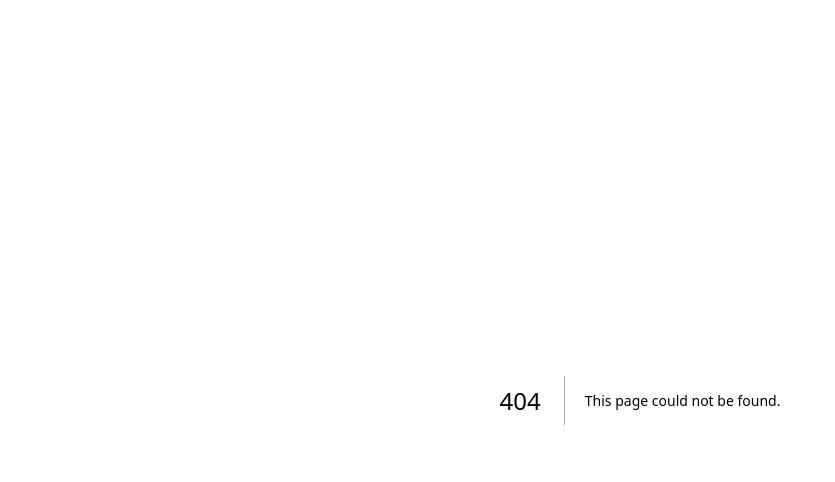
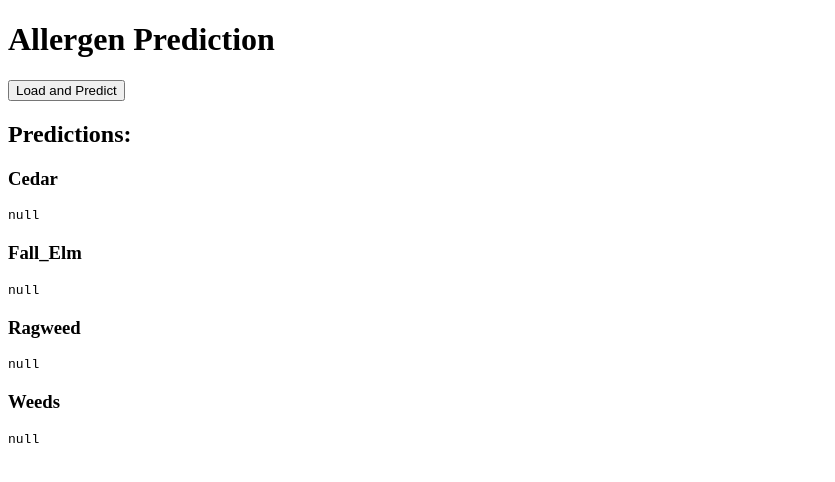
Before and after one commit to zahidhossain01/RemoteWeatherStation, a Next.js app in the folder rws-webapp/: page /prediction in a window 1280 px wide. Before the commit this address had no page. Shown: the top 482 px of the page, without its empty margins (0-835 px from the left). Built offline with nearby package versions, Linux system fonts and the light colour scheme.

Commit message:
Create prediction.js

```diff
--- /dev/null
+++ b/rws-webapp/src/pages/prediction.js
@@ -0,0 +1,86 @@
+import React, { useState } from 'react';
+import { firestore } from '@/firebase';
+import { collection, getDocs, query, orderBy, limit } from 'firebase/firestore';
+
+const Prediction = () => {
+    const [predictions, setPredictions] = useState({ Cedar: null, Fall_Elm: null, Ragweed: null, Weeds: null });
+    const [isLoading, setIsLoading] = useState(false);
+
+    // Function to fetch data from Firebase
+    const fetchDataFromFirebase = async () => {
+        try {
+            const sensorDataRef = collection(firestore, "sensor_data");
+            const queryRef = query(sensorDataRef, orderBy("time", "desc"), limit(1));
+            const snapshot = await getDocs(queryRef);
+            const latestEntry = snapshot.docs.map(doc => {
+                const data = doc.data();
+                return {
+                    direction: data.direction,
+                    speed: data.speed,
+                    humidity: data.humidity,
+                    temp: data.temp,
+                    pressure: data.pressure,
+                    rain: data.rain
+                };
+            })[0]; // Get the first (latest) entry
+            return latestEntry ? latestEntry : null; // Return the entry or null if no data
+        } catch (error) {
+            console.error("Error fetching data from Firebase:", error);
+            return null; // Return null in case of error
+        }
+    };
+
+    // Function to send data to Python server and get predictions
+    const getPredictionsFromPythonServer = async (data) => {
+        setIsLoading(true);
+        try {
+            const response = await fetch('http://localhost:5000/predict', {
+                method: 'POST',
+                headers: {
+                    'Content-Type': 'application/json',
+                },
+                body: JSON.stringify(data),
+            });
+            if (!response.ok) {
+                throw new Error(`HTTP error! status: ${response.status}`);
+            }
+            const predictionResults = await response.json();
+            setPredictions(predictionResults); // Set the state with all predictions
+        } catch (error) {
+            console.error("There was an error fetching the predictions:", error);
+        }
+        setIsLoading(false);
+    };
+
+    // Handler for the button click
+    const handleButtonClick = async () => {
+        const fetchedData = await fetchDataFromFirebase();
+        const formattedData = formatDataForModel(fetchedData);
+        await getPredictionsFromPythonServer(formattedData);
+    };
+
+    // Function to format data for the model
+    const formatDataForModel = (data) => {
+        return data;
+    };
+
+    return (
+        <div>
+            <h1>Allergen Prediction</h1>
+            <button onClick={handleButtonClick} disabled={isLoading}>
+                {isLoading ? 'Loading...' : 'Load and Predict'}
+            </button>
+            <div>
+                <h2>Predictions:</h2>
+                {Object.entries(predictions).map(([key, value]) => (
+                    <div key={key}>
+                        <h3>{key}</h3>
+                        <pre>{JSON.stringify(value, null, 2)}</pre>
+                    </div>
+                ))}
+            </div>
+        </div>
+    );
+};
+
+export default Prediction;
```
